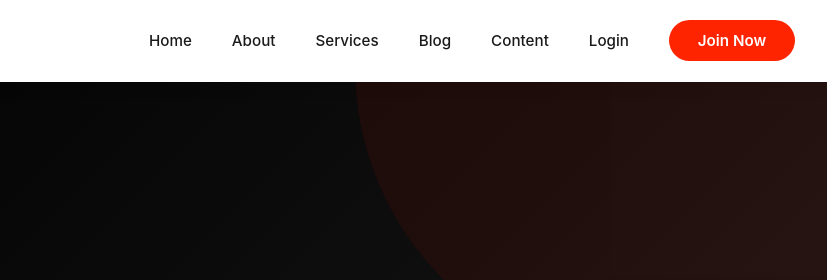
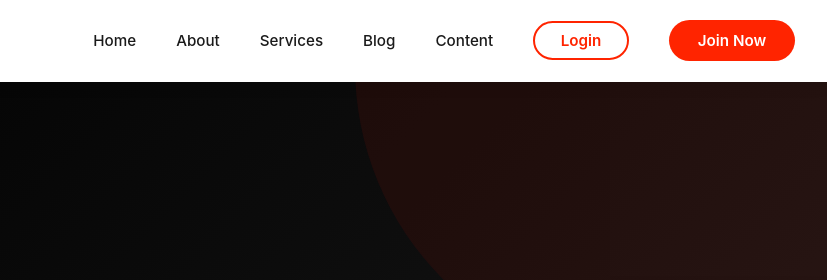
Before and after one commit to coachberry/coachberry, a plain HTML site: page index.html in a window 1280 px wide. Shown: the top 280 px of the page, 453-1280 px from the left. Drawn offline with Linux system fonts and the light colour scheme.

Commit message:
Update styles.css

```diff
--- a/styles.css
+++ b/styles.css
@@ -112,6 +112,24 @@ nav a:hover::after {
 
 .cta-nav:hover {
     background: var(--accent-light);
+    color: var(--white);
+}
+
+.cta-nav-secondary {
+    border: 2px solid var(--accent);
+    color: var(--accent);
+    padding: 0.5rem 1.6rem;
+    border-radius: 25px;
+    font-weight: 600;
+    background: transparent;
+}
+
+.cta-nav-secondary::after {
+    display: none;
+}
+
+.cta-nav-secondary:hover {
+    background: var(--accent);
     color: var(--white);
 }
 
```
